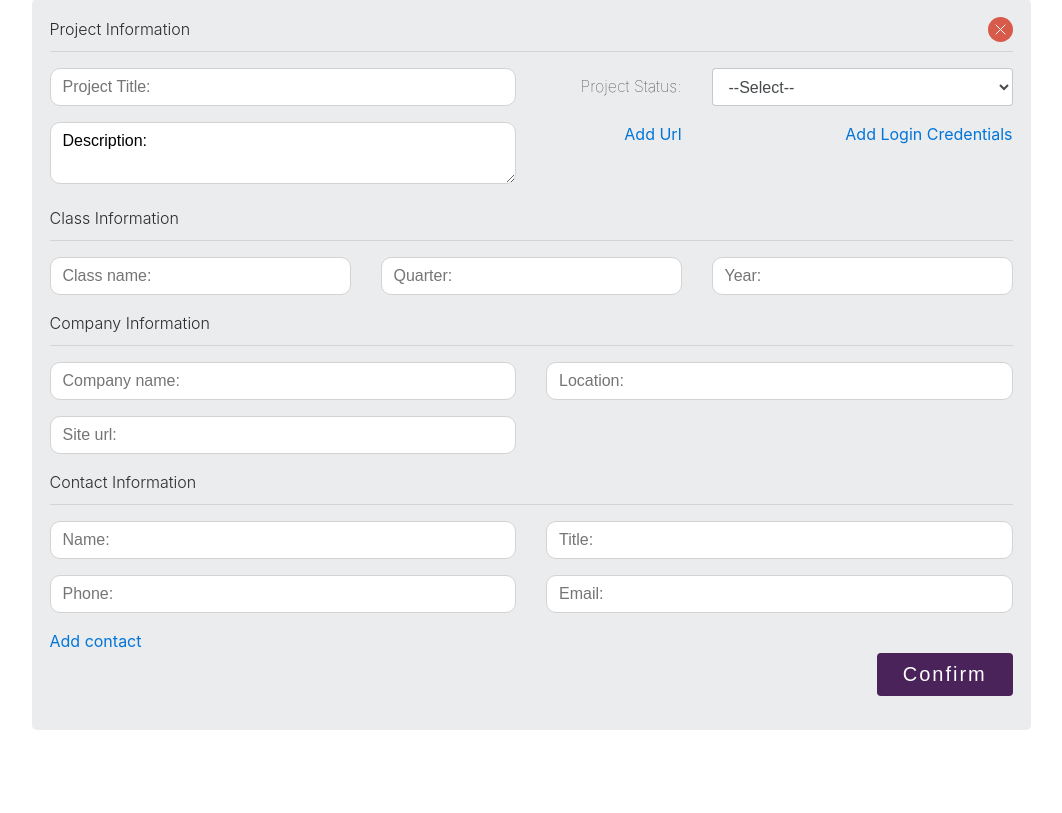
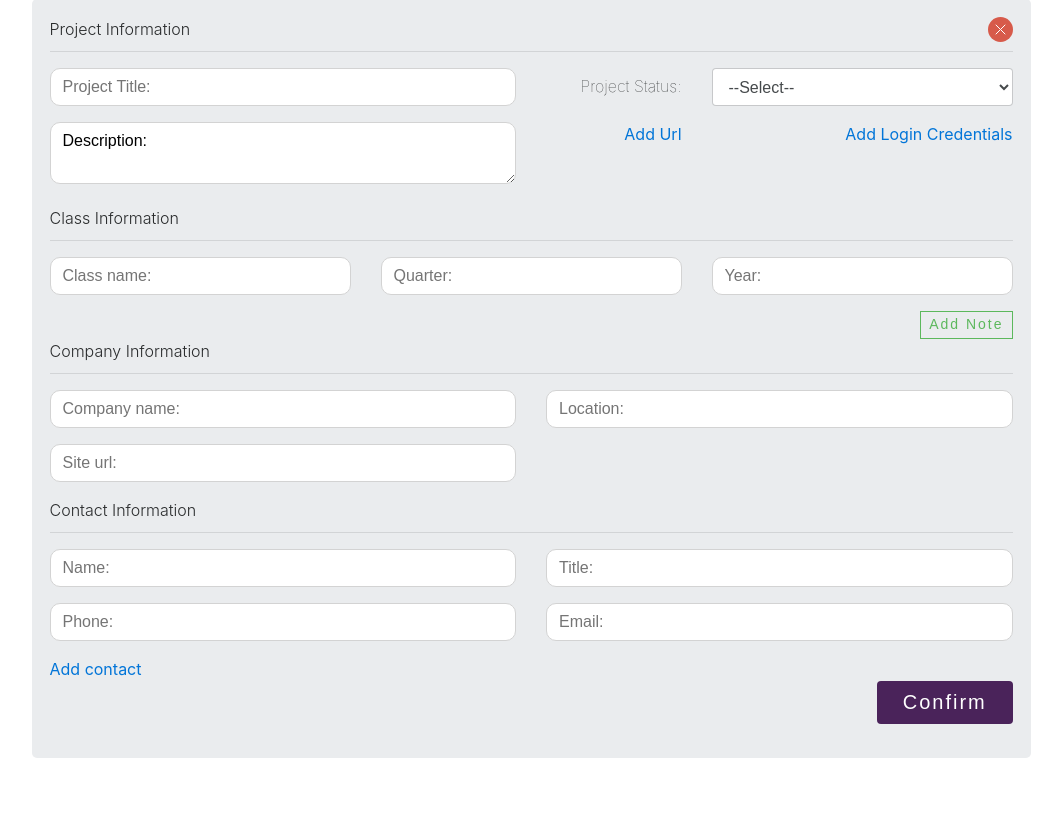
Before and after one commit to mingjiedeng/project-portal, a PHP site: page /views/add-project.html in a window 1280 px wide. Shown: the part 97-910 px from the top of the page, without its empty margins (109-1171 px from the left). Before the commit the page ends 827 px from the top, so only its background shows below. Run offline with PHP 8.4, Linux system fonts and the light colour scheme; some libraries are stand-ins or nearby versions.

Commit message:
completed add-project page desgin

```diff
--- a/styles/add-project.css
+++ b/styles/add-project.css
@@ -65,3 +65,10 @@ input:focus, textarea:focus{
 .modal-title{
     font-weight: 200;
 }
+
+.link:hover{
+    color: tomato;
+    text-decoration: none;
+    outline: none;
+    transition: all 0.5s ease;
+}
--- a/views/add-project.html
+++ b/views/add-project.html
@@ -124,8 +124,8 @@
                     <div class="col-md-6">
                         <textarea name="description" style="font-weight: 100;" rows="2">Description:</textarea>
                     </div>
-                    <div class="col-md-2 text-md-right"><a id="add-url" href="" data-toggle="modal" data-target="#myModal">Add Url</a></div>
-                    <div class="col-md-4 text-md-right"><a id="add-cred" href="" data-toggle="modal" data-target="#myModal">Add Login Credentials</a></div>
+                    <div class="col-md-2 text-md-right"><a class="link" id="add-url" href="" data-toggle="modal" data-target="#myModal">Add Url</a></div>
+                    <div class="col-md-4 text-md-right"><a class="link" id="add-cred" href="" data-toggle="modal" data-target="#myModal">Add Login Credentials</a></div>
                 </div>
             </fieldset> <!--project info end-->
 
@@ -142,6 +142,13 @@
                     <div class="col-md-4">
                         <input type="text" name="year" placeholder="Year:">
                     </div>
+                </div>
+
+                <div class="row">
+                    <div class="col-md-6">
+                        <div id="note"><textarea name="note" style="font-weight: 100;" rows="2">Note:</textarea></div>
+                    </div>
+                    <div class="col-md-6 text-md-right"><button type="button" class="btn btn-sm btn-outline-success rounded-0" id="add-note">Add Note</button></div>
                 </div>
             </fieldset> <!--class info end-->
 
@@ -190,7 +197,7 @@
 
                 <div class="row">
                     <div class="col-md-2">
-                        <a href="" id="add-conct" data-toggle="modal" data-target="#myModal">Add contact</a>
+                        <a href="" class="link" id="add-conct" data-toggle="modal" data-target="#myModal">Add contact</a>
                     </div>
                 </div>
             </fieldset> <!--contact info end-->
@@ -215,6 +222,7 @@
         $(".new-form").hide();
         $(".new-form").show(300);
         $("input,textarea").hide();
+        $("#note").hide();
 
         //fade in content
         $("input,textarea").each(function (index) {
@@ -242,6 +250,24 @@
             $("#url").hide();
             $("#add-login").hide();
         });
+
+        //display and hide note text area on click
+        $("#add-note").click(function(){
+            var vis = $("#note").is(":visible");
+            if(vis)
+            {
+                $("#add-note").html("Add Note");
+                $("#add-note").removeClass("btn-outline-danger");
+                $("#add-note").addClass("btn-outline-success");
+                $("#note").hide(300);
+            }
+            else {
+                $("#add-note").html("Remove");
+                $("#add-note").removeClass("btn-outline-success");
+                $("#add-note").addClass("btn-outline-danger");
+                $("#note").show(300);
+            }
+        });
     });
 </script>
 </html>
```
